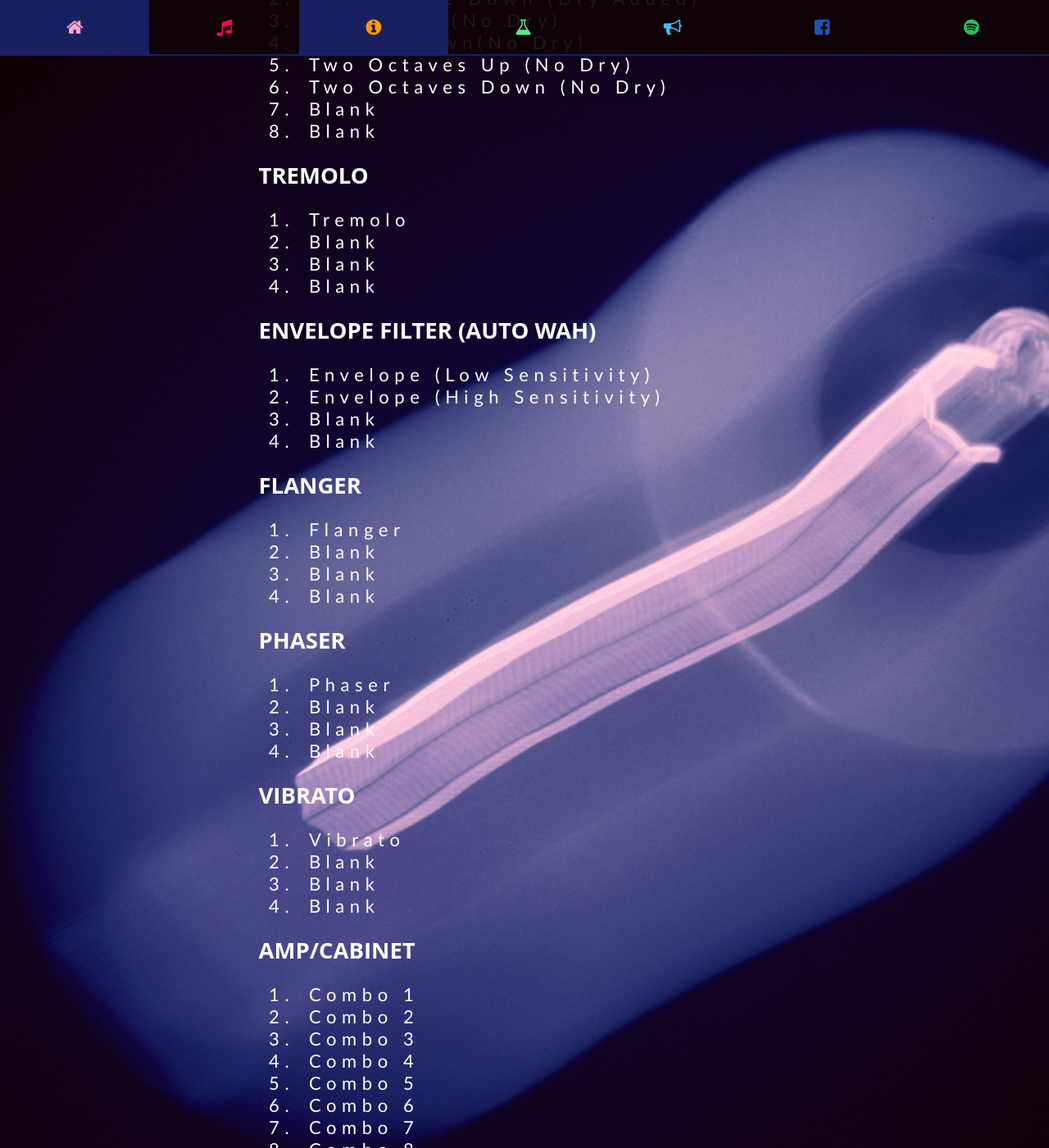
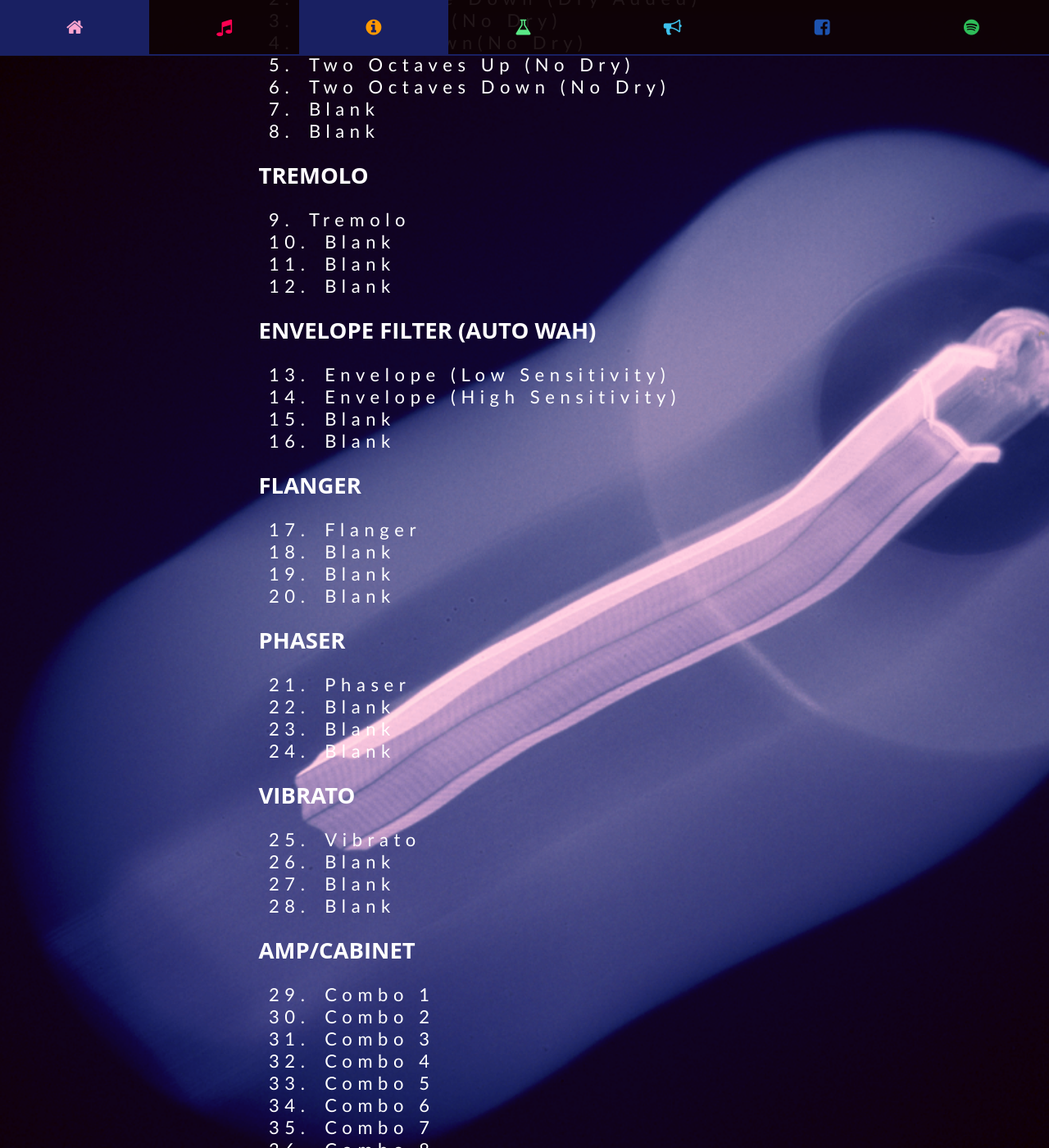
Before and after one commit to brgibson/www, a Jekyll site: the page built from studio/rp-300/index.html, in a window 1280 px wide and 1400 px high, scrolled down 254 px. Shown: the whole window at 82% size. Built offline with Jekyll 4.4.1, drawn with Linux system fonts in a browser that asks for light colours; nearby versions of some CDN libraries.

Commit message:
studio - rp-300 - fixing ol counters

```diff
--- a/base.css
+++ b/base.css
@@ -220,6 +220,14 @@ nav .icon-camera-retro::after {
 .experiments .photo { /*still used on the about page */
     display: block; /* fixes the pixels of whitespace below the photo */
     width: 100%;
+}
+
+/* studio pages */
+.rp-300 .main ol {
+    counter-reset: initial;
+}
+.rp-300 {
+    counter-reset: item;
 }
 
 /* music library and shows pages */
--- a/studio/rp-300/index.html
+++ b/studio/rp-300/index.html
@@ -12,7 +12,7 @@ description: The settings for Ben's Digitech RP-300 multi-effects pedal
     <h1>RP-300 Settings</h1>
     <section>
         <h2>Whammy</h2>
-        <ol start="1">
+        <ol> <!-- (1-8) -->
             <li>One Octave Up (Dry Added)</li>
             <li>One Octave Down (Dry Added)</li>
             <li>Octave Up (No Dry)</li>
@@ -25,7 +25,7 @@ description: The settings for Ben's Digitech RP-300 multi-effects pedal
     </section>
     <section>
         <h2>Tremolo</h2>
-        <ol start="9">
+        <ol> <!-- (9-12) -->
             <li>Tremolo</li>
             <li>Blank</li>
             <li>Blank</li>
@@ -34,7 +34,7 @@ description: The settings for Ben's Digitech RP-300 multi-effects pedal
     </section>
     <section>
         <h2>Envelope Filter (Auto Wah)</h2>
-        <ol start="13">
+        <ol> <!-- (13-16) -->
             <li>Envelope (Low Sensitivity)</li>
             <li>Envelope (High Sensitivity)</li>
             <li>Blank</li>
@@ -43,7 +43,7 @@ description: The settings for Ben's Digitech RP-300 multi-effects pedal
     </section>
     <section>
         <h2>Flanger</h2>
-        <ol start="17">
+        <ol> <!-- (17-20) -->
             <li>Flanger</li>
             <li>Blank</li>
             <li>Blank</li>
@@ -52,7 +52,7 @@ description: The settings for Ben's Digitech RP-300 multi-effects pedal
     </section>
     <section>
         <h2>Phaser</h2>
-        <ol start="21">
+        <ol> <!-- (21-24) -->
             <li>Phaser</li>
             <li>Blank</li>
             <li>Blank</li>
@@ -61,7 +61,7 @@ description: The settings for Ben's Digitech RP-300 multi-effects pedal
     </section>
     <section>
         <h2>Vibrato</h2>
-        <ol start="25">
+        <ol> <!-- (25-28) -->
             <li>Vibrato</li>
             <li>Blank</li>
             <li>Blank</li>
@@ -70,7 +70,7 @@ description: The settings for Ben's Digitech RP-300 multi-effects pedal
     </section>
     <section>
         <h2>Amp/Cabinet</h2>
-        <ol start="29">
+        <ol> <!-- (29-40) -->
             <li>Combo 1</li>
             <li>Combo 2</li>
             <li>Combo 3</li>
```
Also changed, not shown: other parts of studio/rp-300/index.html (+1 -1 lines).
